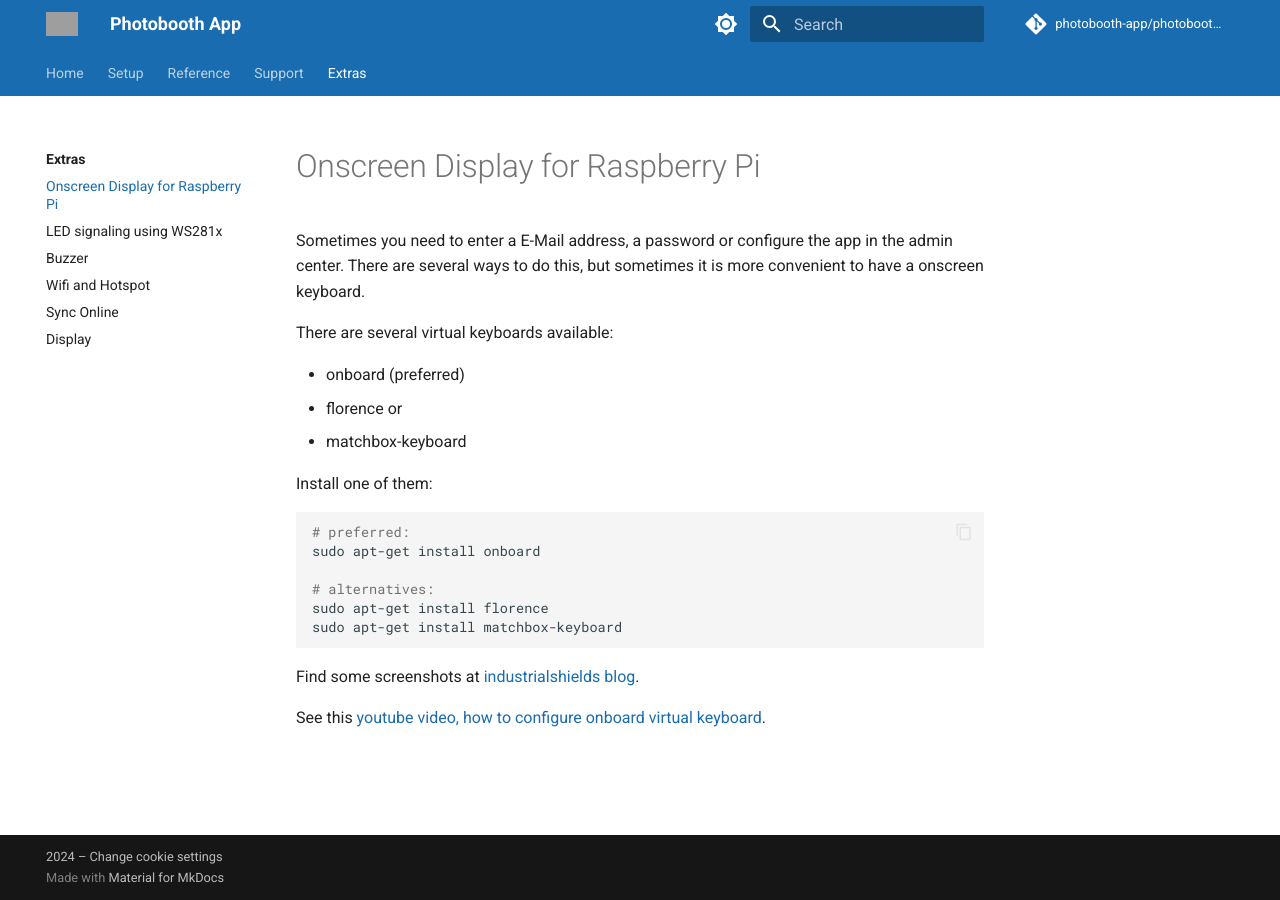
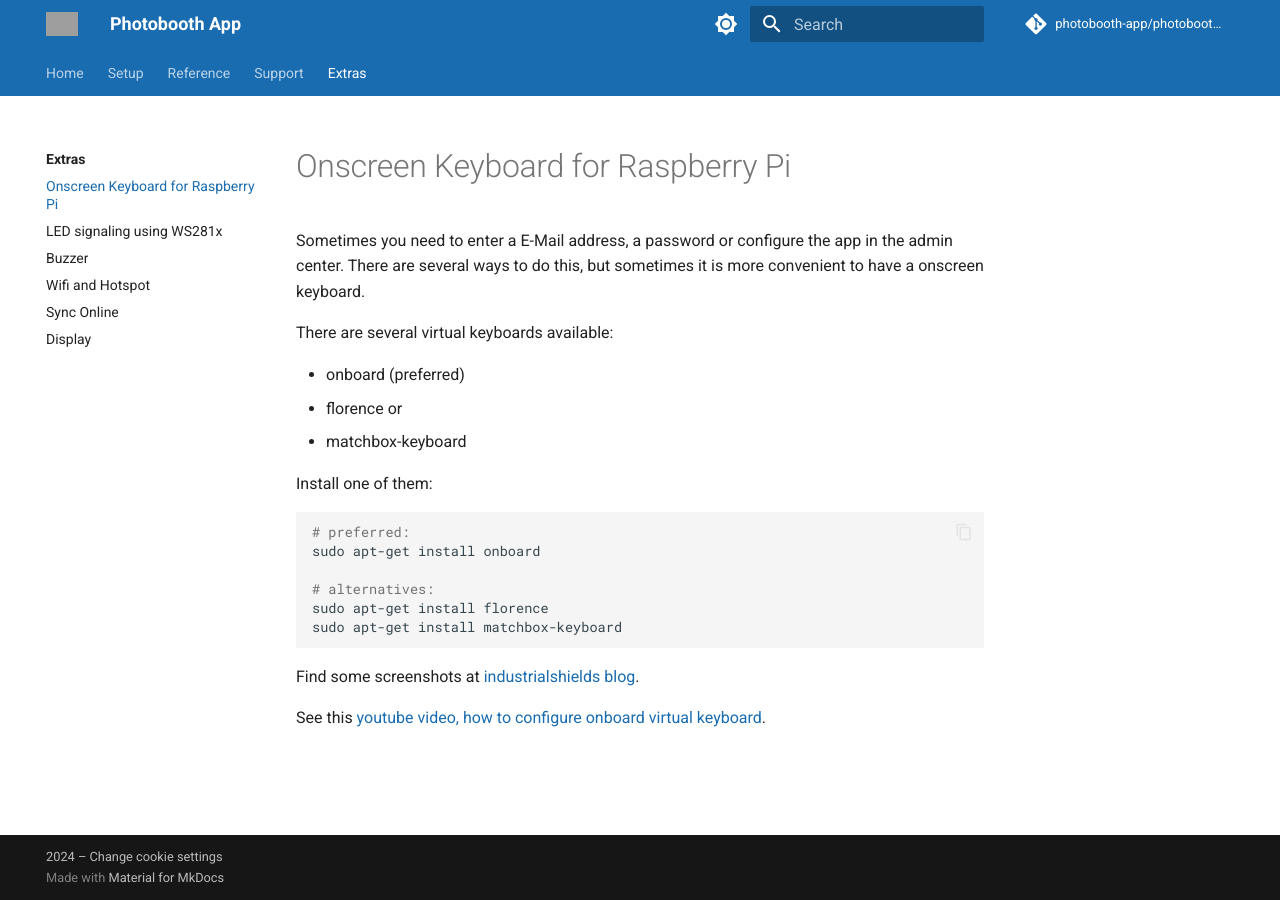
Before and after one commit to photobooth-app/photobooth-docs, an MkDocs documentation site: the page built from docs/extras/onscreenkeyboard.md, in a window 1280 px wide. Built offline with MkDocs 1.6.1 and Material for MkDocs 9.7.7, drawn with Linux system fonts in a browser that asks for light colours; comment, search, counter and statistics services are not loaded; grey boxes are pictures that could not be loaded.

Commit message:
update docs, fix #308

```diff
--- a/docs/extras/onscreenkeyboard.md
+++ b/docs/extras/onscreenkeyboard.md
@@ -1,5 +1,5 @@
 
-# Onscreen Display for Raspberry Pi
+# Onscreen Keyboard for Raspberry Pi
 
 Sometimes you need to enter a E-Mail address, a password or configure the app in the admin center.
 There are several ways to do this, but sometimes it is more convenient to have a onscreen keyboard.
```
